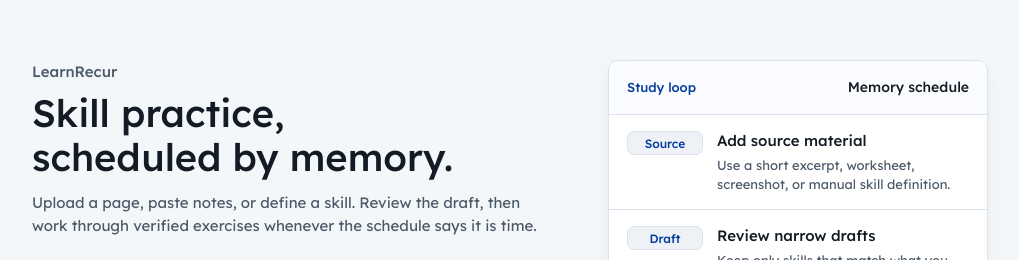
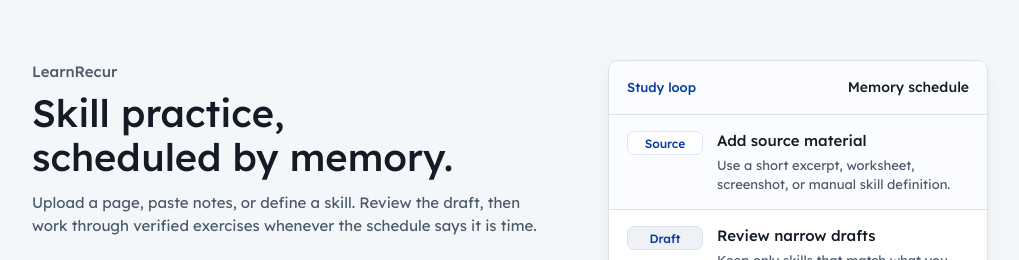
Before and after one commit to bennetthilberg/learnrecur, a Next.js app: page / in a window 1280 px wide. Shown: the part 170-430 px from the top of the page, without its empty margins (130-1149 px from the left). Built offline with nearby package versions, Linux system fonts and the light colour scheme; no server answers.

Commit message:
refactor(ui): emphasize source-first entry

```diff
--- a/src/app/globals.css
+++ b/src/app/globals.css
@@ -210,6 +210,10 @@ a {
   padding: 16px 18px;
 }
 
+.entryProcessList li:first-child {
+  background: var(--lr-panel-cool);
+}
+
 .entryProcessList li:last-child {
   border-bottom: 0;
 }
@@ -228,6 +232,12 @@ a {
   font-weight: 500;
   line-height: var(--lr-leading-compact);
   padding: 4px 8px;
+}
+
+.entryProcessList li:first-child span {
+  border-color: var(--lr-primary-muted);
+  background: var(--lr-white);
+  color: var(--lr-primary-ink);
 }
 
 .entryProcessList strong {
```
